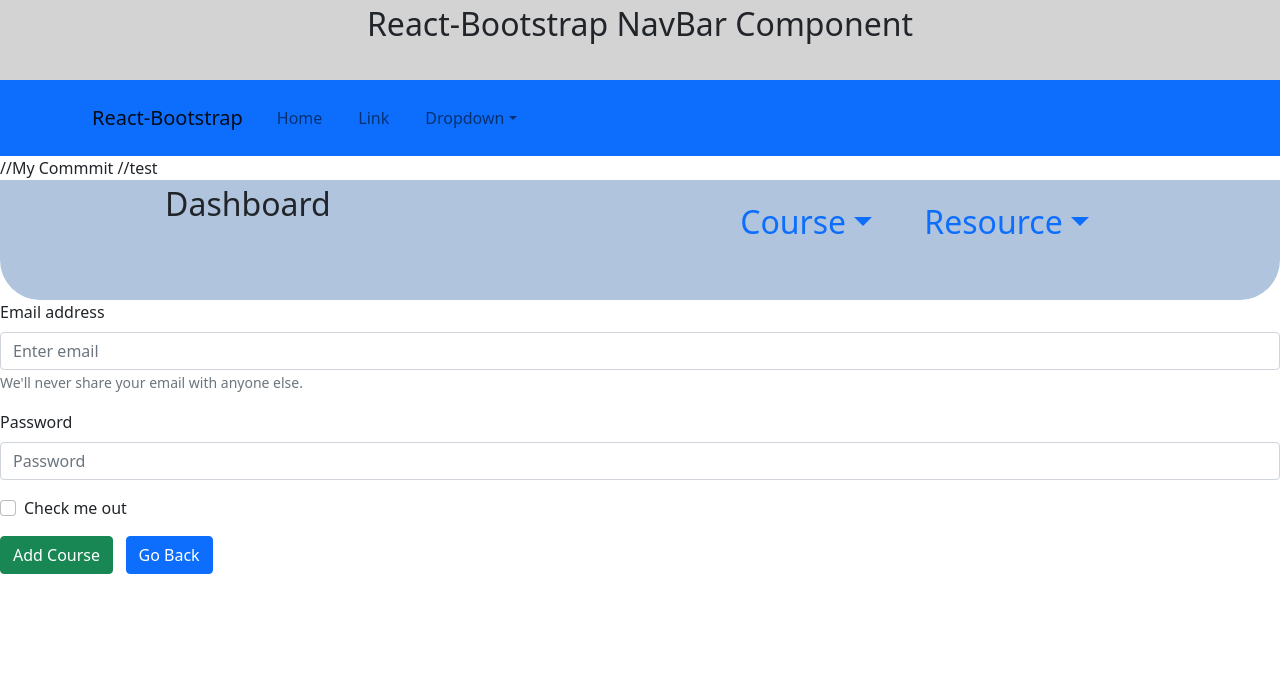
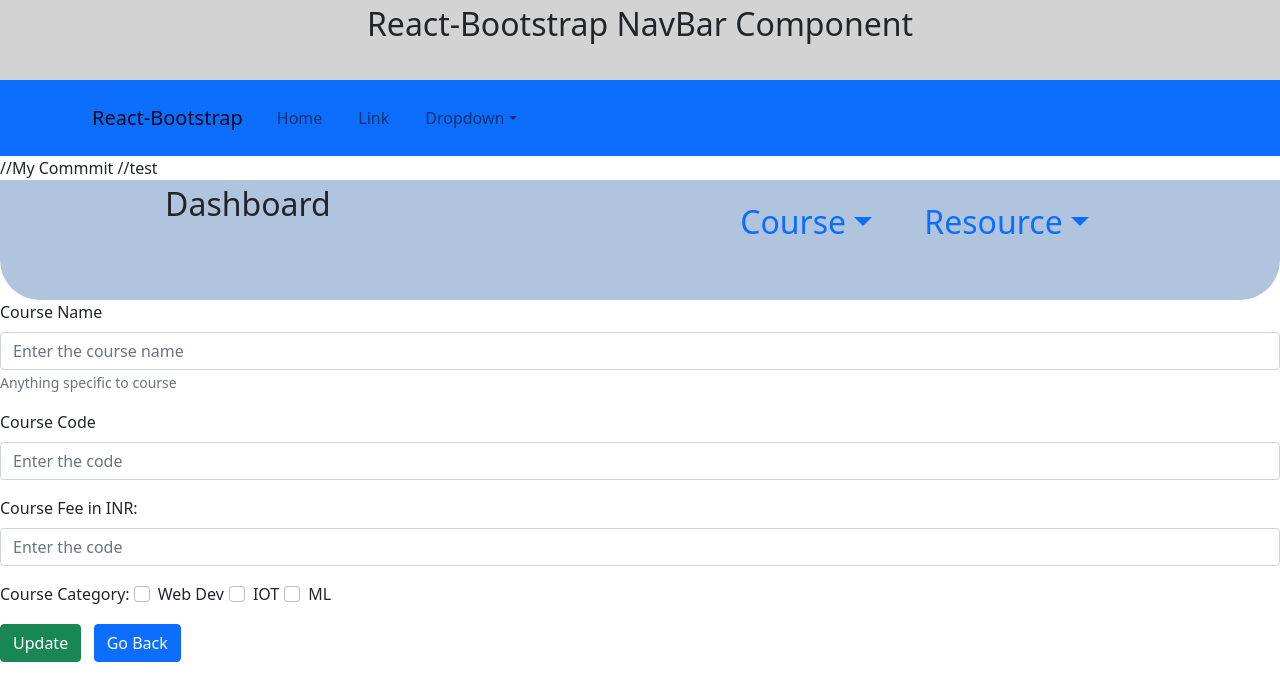
Before and after one commit to Faithinfotech-Training/Experion-Node-Team4, a React (Create React App) app: page /admin/course/add-course in a window 1280 px wide. Shown: the top 700 px of the page. Built offline with nearby package versions, Linux system fonts and the light colour scheme.

Commit message:
Changes to add course

```diff
--- a/src/Routers/Routers.js
+++ b/src/Routers/Routers.js
@@ -2,7 +2,7 @@ import { BrowserRouter as Router, Routes, Route, Link } from "react-router-dom";
 import Admin from "../pages/Admin";
 
 import CourseMng from "../pages/Course/CourseMng";
-import AddCourse from "../pages/Course/AddCourse";
+import AddCourse from "../pages/Course/AddCourse/AddCourse";
 import EditCourse from "../pages/Course/EditCourse/EditCourse";
 import ViewCourse from "../pages/Course/ViewCourse/ViewCourse";
 
--- a/src/pages/Course/AddCourse.js
+++ /dev/null
@@ -1,43 +0,0 @@
-import { Form, Button } from "react-bootstrap";
-import {useNavigate}  from 'react-router-dom';
-
-
-function AddCourse(){
-
-  let navigate = useNavigate();
-    const goBack = ()=>{
-      navigate('/admin/course')
-    }
-
-    return(
-        <>
-        <Form>
-  <Form.Group className="mb-3" controlId="formBasicEmail">
-    <Form.Label>Email address</Form.Label>
-    <Form.Control type="email" placeholder="Enter email" />
-    <Form.Text className="text-muted">
-      We'll never share your email with anyone else.
-    </Form.Text>
-  </Form.Group>
-
-  <Form.Group className="mb-3" controlId="formBasicPassword">
-    <Form.Label>Password</Form.Label>
-    <Form.Control type="password" placeholder="Password" />
-  </Form.Group>
-  <Form.Group className="mb-3" controlId="formBasicCheckbox">
-    <Form.Check type="checkbox" label="Check me out" />
-  </Form.Group>
-  <Button variant="success" type="submit">
-    Add Course
-  </Button>
-  &nbsp;&nbsp;&nbsp;
-
-  <Button variant="primary" type="submit" onClick = {()=> goBack()}>
-    Go Back
-  </Button>
-</Form>
-</>
-    )
-}
-
-export default AddCourse;
--- a/src/pages/Course/AddCourse/AddCourse.js
+++ b/src/pages/Course/AddCourse/AddCourse.js
@@ -40,10 +40,8 @@ function AddCourse(){
   Course Category: <Form.Check type="checkbox" label="Web Dev"  className="formCheckBox"/><Form.Check type="checkbox" label="IOT"  className="formCheckBox"/><Form.Check type="checkbox" label="ML"  className="formCheckBox"/>
 </Form.Group>
 <Button variant="success" type="submit">
-    Add Course
-  </Button>
-  &nbsp;&nbsp;&nbsp;
-
+  Update
+</Button>&nbsp;&nbsp;&nbsp;
 <Button variant="primary" type="submit" onClick = {()=> goBack()}>
   Go Back
 </Button>
```
Also changed, not shown: src/pages/Course/AddCourse.css (deleted). Lines whose indentation alone changed are shown as unchanged.
